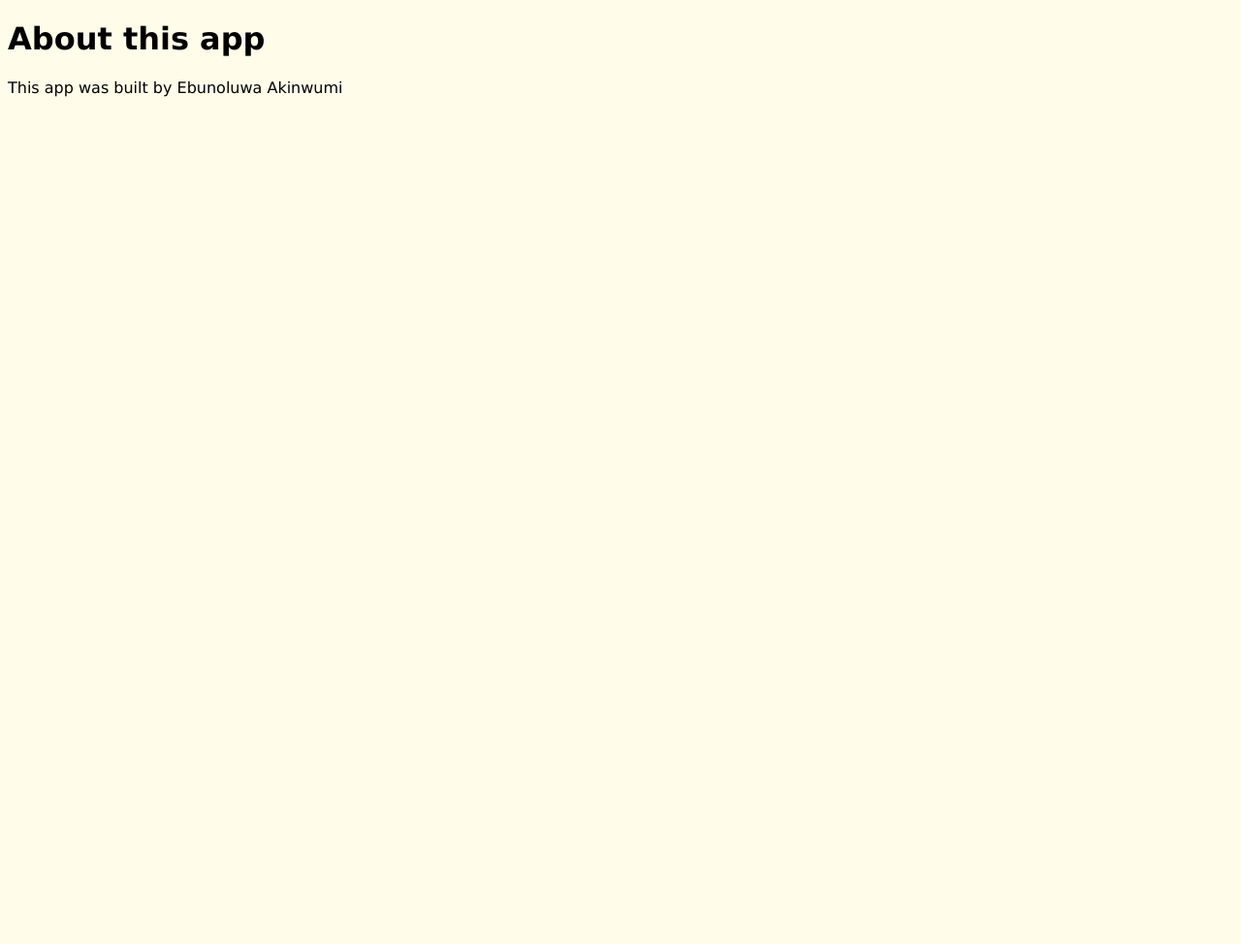
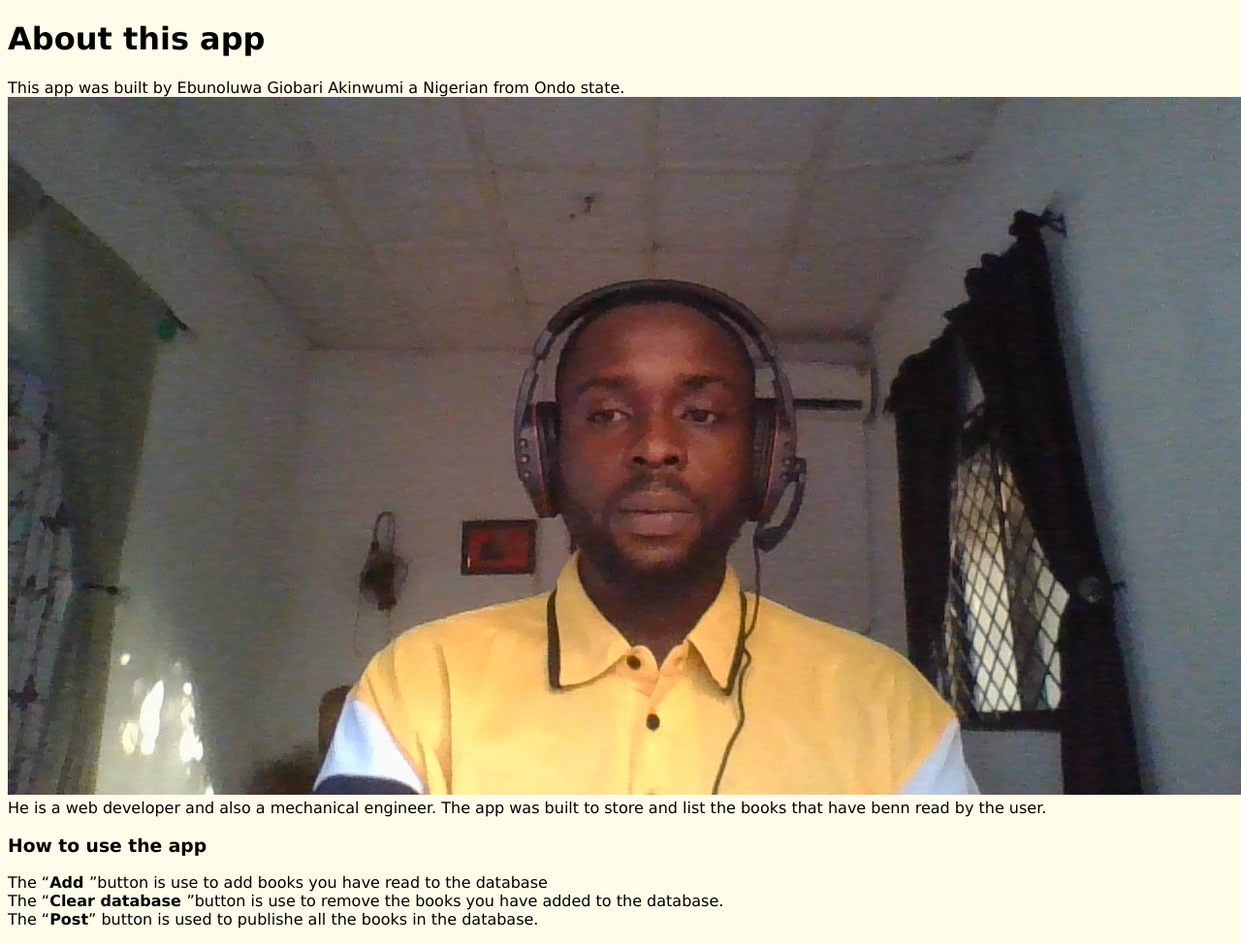
Before and after one commit to evawest-max/Book_histoy_app, a website: page about.html in a window 1280 px wide. Shown: the whole page at 97% size. Before the commit the page ends 800 px from the top, so only its background shows below. Drawn offline with Linux system fonts and the light colour scheme.

Commit message:
updated the about page

```diff
--- a/about.html
+++ b/about.html
@@ -11,6 +11,14 @@
 <body>
     <main>
         <h1>About this app</h1>
-        <p>This app was built by Ebunoluwa Akinwumi</p>
+        <p>This app was built by Ebunoluwa Giobari Akinwumi a Nigerian from Ondo state. <img src="ebun.jpg" alt="Mr Ebunoluwa Akinwumu"> <br>
+              He is a web developer and also a mechanical engineer.
+             The app was built to store and list the books that have benn read by the user.
+        </p>
+        <h3>How to use the app</h3>
+        <p>The <q><b>Add </b></q>button is use to add books you have read to the database <br>
+            The <q><b>Clear database </b></q>button is use to remove the books you have added to the database. <br>
+            The <q><b>Post</b></q> button is used to publishe all the books in the database.
+        </p>
     </main>
 </body>
```
Also changed, not shown: ebun.jpg (added).
